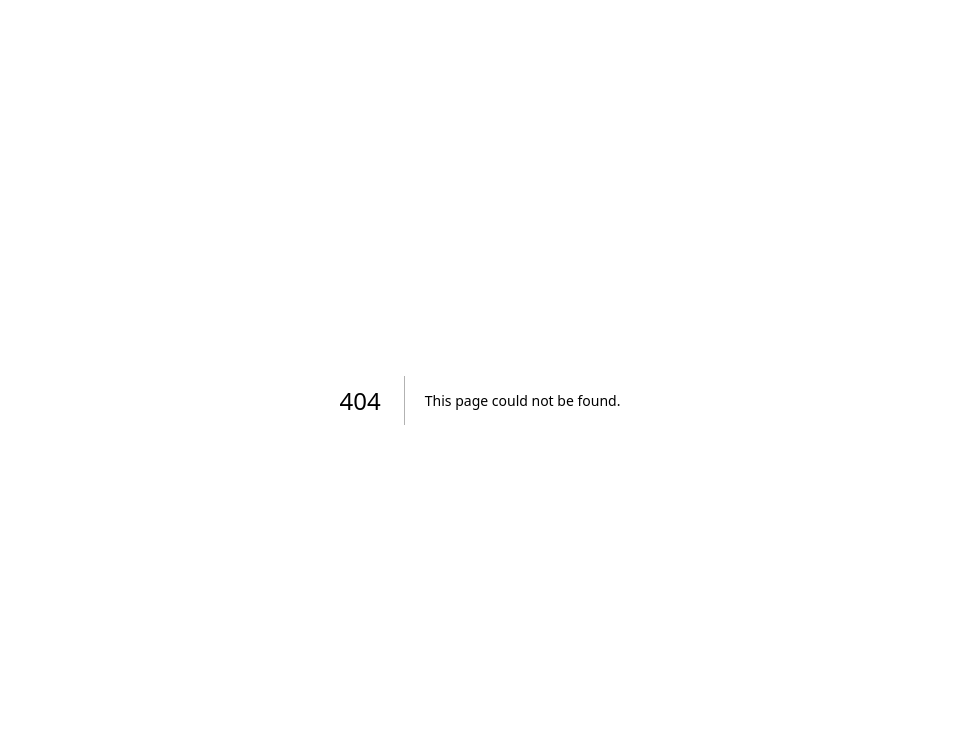
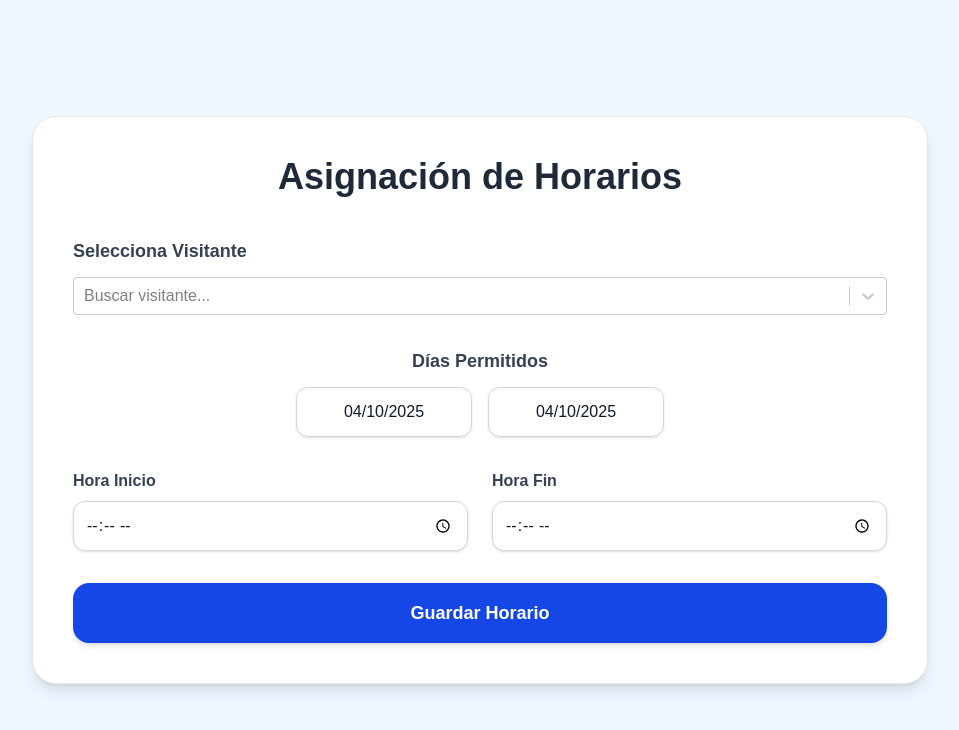
Before and after one commit to jhostyn00/key_access, a Next.js app: page /accesovista in a window 1280 px wide. Before the commit this address had no page. Shown: the top 730 px of the page, without its empty margins (160-1119 px from the left). Built offline with nearby package versions, Linux system fonts and the light colour scheme; no server answers; the database is empty.

Commit message:
acceso_vis

```diff
--- /dev/null
+++ b/src/app/accesovista/page.js
@@ -0,0 +1,211 @@
+"use client";
+
+import { useEffect, useState } from "react";
+import supabase from "../../lib/supabaseClient";
+import { DateRange } from "react-date-range";
+import { addDays, format } from "date-fns";
+import Select from "react-select";
+import "react-date-range/dist/styles.css";
+import "react-date-range/dist/theme/default.css";
+
+export default function AccesoVisitaPage() {
+  const [visitantes, setVisitantes] = useState([]);
+  const [selectedVisitante, setSelectedVisitante] = useState(null);
+  const [range, setRange] = useState([
+    { startDate: new Date(), endDate: addDays(new Date(), 0), key: "selection" },
+  ]);
+  const [showCalendar, setShowCalendar] = useState(false);
+  const [inicio, setInicio] = useState("");
+  const [fin, setFin] = useState("");
+  const [message, setMessage] = useState("");
+  const [isClient, setIsClient] = useState(false);
+
+  useEffect(() => {
+    setIsClient(true);
+  }, []);
+
+  useEffect(() => {
+    const cargarVisitantes = async () => {
+      try {
+        const { data, error } = await supabase
+          .from("visitante")
+          .select("id_visitante, persona(nombre, apellido)");
+        if (error) throw error;
+
+        const formatted = data.map((v) => ({
+          id_visitante: v.id_visitante,
+          nombre: v.persona
+            ? `${v.persona.nombre} ${v.persona.apellido}`
+            : "Sin nombre",
+        }));
+        setVisitantes(formatted);
+      } catch (err) {
+        console.error("Error al cargar visitantes:", err);
+      }
+    };
+    cargarVisitantes();
+  }, []);
+
+  const guardarHorario = async () => {
+    if (!selectedVisitante) return alert("Selecciona un visitante");
+    if (!inicio || !fin) return alert("Selecciona horario completo");
+
+    const fechaInicio = format(range[0].startDate, "yyyy-MM-dd");
+    const fechaFin = format(range[0].endDate, "yyyy-MM-dd");
+
+    try {
+      const { error } = await supabase
+        .from("visitante")
+        .update({
+          inicio,
+          fin,
+          dias_permitidos: `${fechaInicio},${fechaFin}`
+        })
+        .eq("id_visitante", selectedVisitante.id_visitante);
+
+      if (error) {
+        setMessage(`❌ Error al guardar horario: ${error.message}`);
+        return;
+      }
+
+      // 🔹 Mostrar mensaje de éxito
+      setMessage("✅ Horario guardado correctamente!");
+
+      // 🔹 Resetear campos automáticamente después de 5 segundos
+      setTimeout(() => {
+        setSelectedVisitante(null);
+        setInicio("");
+        setFin("");
+        setRange([{ startDate: new Date(), endDate: addDays(new Date(), 0), key: "selection" }]);
+        setShowCalendar(false);
+        setMessage(""); // limpiar mensaje
+      }, 5000);
+
+    } catch (err) {
+      console.error("Error inesperado al guardar horario:", err);
+      setMessage("❌ Error inesperado al guardar horario");
+    }
+  };
+
+  const handleRangeChange = (item) => {
+    setRange([item.selection]);
+    const { startDate, endDate } = item.selection;
+    if (startDate && endDate && startDate.getTime() !== endDate.getTime()) {
+      setShowCalendar(false);
+    }
+  };
+
+  return (
+    <main className="min-h-screen bg-blue-50 flex items-center justify-center p-6">
+      <div className="w-full max-w-4xl bg-white rounded-3xl shadow-lg p-10 border border-gray-200">
+        <h2 className="text-4xl font-bold mb-10 text-center text-gray-800">
+          Asignación de Horarios
+        </h2>
+
+        {message && (
+          <p
+            className={`mb-8 text-center font-medium py-3 px-5 rounded-xl border ${
+              message.startsWith("✅")
+                ? "bg-green-50 text-green-800 border-green-200"
+                : "bg-red-50 text-red-800 border-red-200"
+            }`}
+          >
+            {message}
+          </p>
+        )}
+
+        {/* Select buscable visitante */}
+        <div className="mb-8">
+          <label className="block mb-3 font-semibold text-gray-700 text-lg">
+            Selecciona Visitante
+          </label>
+          {isClient && (
+            <Select
+              inputId="visitante-select"
+              options={visitantes.map((v) => ({ value: v.id_visitante, label: v.nombre }))}
+              value={
+                selectedVisitante
+                  ? { value: selectedVisitante.id_visitante, label: selectedVisitante.nombre }
+                  : null
+              }
+              onChange={(option) => {
+                const visitante = visitantes.find((v) => v.id_visitante === option.value);
+                setSelectedVisitante(visitante);
+              }}
+              placeholder="Buscar visitante..."
+              isClearable
+              className="text-gray-900"
+            />
+          )}
+        </div>
+
+        {/* Rango de fechas */}
+        <div className="mb-8">
+          <label className="block mb-3 font-semibold text-gray-700 text-lg text-center">
+            Días Permitidos
+          </label>
+          <div className="flex justify-center space-x-4 mb-3">
+            <input
+              type="text"
+              readOnly
+              value={format(range[0].startDate, "dd/MM/yyyy")}
+              onClick={() => setShowCalendar(true)}
+              className="w-44 text-center border border-gray-300 rounded-xl p-3 text-gray-900 cursor-pointer focus:outline-none focus:ring-2 focus:ring-blue-400 focus:border-blue-400 shadow-sm transition"
+            />
+            <input
+              type="text"
+              readOnly
+              value={format(range[0].endDate, "dd/MM/yyyy")}
+              onClick={() => setShowCalendar(true)}
+              className="w-44 text-center border border-gray-300 rounded-xl p-3 text-gray-900 cursor-pointer focus:outline-none focus:ring-2 focus:ring-blue-400 focus:border-blue-400 shadow-sm transition"
+            />
+          </div>
+
+          {showCalendar && (
+            <div className="flex justify-center mb-8">
+              <div className="shadow-md rounded-xl overflow-hidden">
+                <DateRange
+                  editableDateInputs={true}
+                  onChange={handleRangeChange}
+                  moveRangeOnFirstSelection={false}
+                  ranges={range}
+                  className="transform scale-90"
+                />
+              </div>
+            </div>
+          )}
+        </div>
+
+        {/* Horarios */}
+        <div className="mb-8 grid grid-cols-1 sm:grid-cols-2 gap-6">
+          <div>
+            <label className="block mb-2 font-semibold text-gray-700">Hora Inicio</label>
+            <input
+              type="time"
+              value={inicio}
+              onChange={(e) => setInicio(e.target.value)}
+              className="w-full border border-gray-300 rounded-xl p-3 text-gray-900 focus:outline-none focus:ring-2 focus:ring-blue-400 focus:border-blue-400 shadow-sm transition"
+            />
+          </div>
+          <div>
+            <label className="block mb-2 font-semibold text-gray-700">Hora Fin</label>
+            <input
+              type="time"
+              value={fin}
+              onChange={(e) => setFin(e.target.value)}
+              className="w-full border border-gray-300 rounded-xl p-3 text-gray-900 focus:outline-none focus:ring-2 focus:ring-blue-400 focus:border-blue-400 shadow-sm transition"
+            />
+          </div>
+        </div>
+
+        {/* Botón guardar */}
+        <button
+          onClick={guardarHorario}
+          className="w-full bg-blue-700 hover:bg-blue-800 text-white font-bold py-4 rounded-2xl shadow-md transition-all text-lg"
+        >
+          Guardar Horario
+        </button>
+      </div>
+    </main>
+  );
+}
```
Also changed, not shown: package.json (+5 -2 lines), 1 other file (tests, documents, lock files or other folders).
